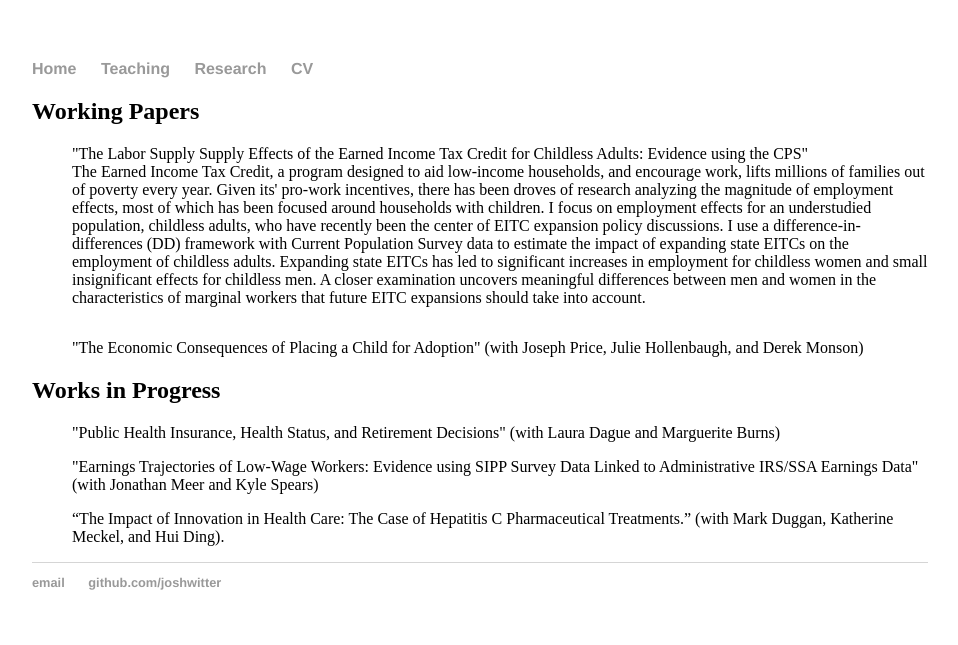
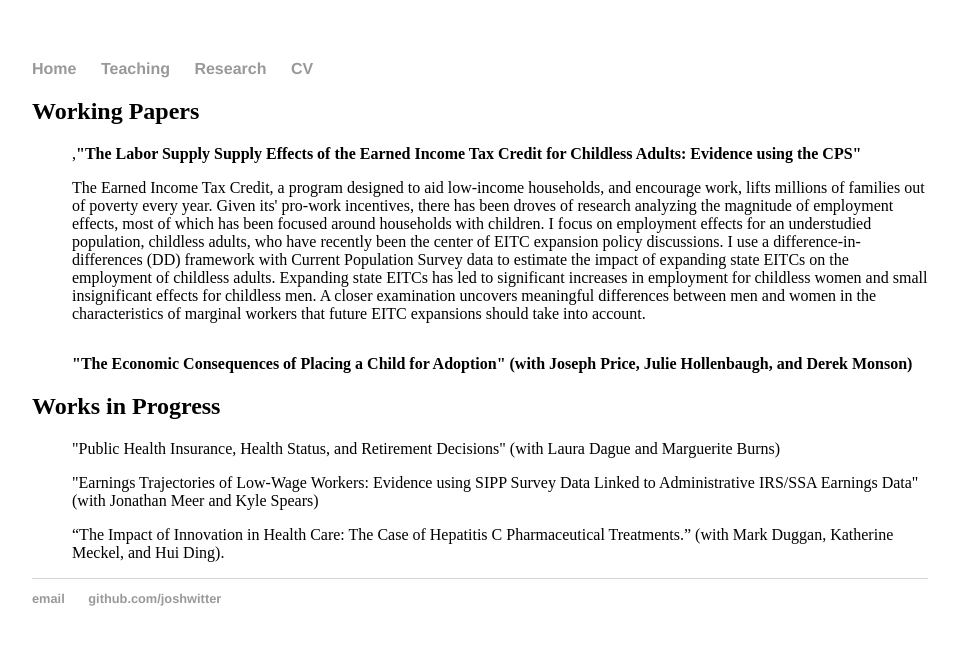
Before and after one commit to joshwitter/joshwitter.github.io, a Jekyll site: the page built from research/index.html, in a window 1280 px wide. Shown: the top 645 px of the page, without its empty margins (160-1118 px from the left). Built offline with Jekyll 4.4.1, drawn with Linux system fonts in a browser that asks for light colours.

Commit message:
Update index.html

```diff
--- a/research/index.html
+++ b/research/index.html
@@ -6,12 +6,12 @@ title: Research
 <h2>Working Papers</h2>
 <ul style="list-style-type:none">
 
-  <li "padding: 0 0 1em 0"> "The Labor Supply Supply Effects of the Earned Income Tax Credit for Childless Adults: Evidence using the
-  CPS" </li>
+  <li style="padding: 0 0 1em 0"> ,<b>"The Labor Supply Supply Effects of the Earned Income Tax Credit for Childless Adults: Evidence using the
+    CPS"</b> </li>
   <li style="padding: 0 0 2em 0"> The Earned Income Tax Credit, a program designed to aid low-income households, and encourage work, lifts millions of families out of poverty every year. Given its' pro-work incentives, there has been droves of research analyzing the magnitude of employment effects, most of which has been focused around households with children. I focus on employment effects for an understudied population, childless adults, who have recently been the center of EITC expansion policy discussions. I use a difference-in-differences (DD) framework with Current Population Survey data to estimate the impact of expanding state EITCs on the employment of childless adults. Expanding state EITCs has led to significant increases in employment for childless women and small insignificant effects for childless men. A closer examination uncovers meaningful differences between men and women in the characteristics of marginal workers that future EITC expansions should take into account. </li>
 
-  <li> "The Economic Consequences of Placing a Child for Adoption" (with Joseph Price, Julie Hollenbaugh, and
-  Derek Monson) </li>
+  <li> <b>"The Economic Consequences of Placing a Child for Adoption" (with Joseph Price, Julie Hollenbaugh, and
+    Derek Monson) </b></li>
 
 </ul>
 
```
